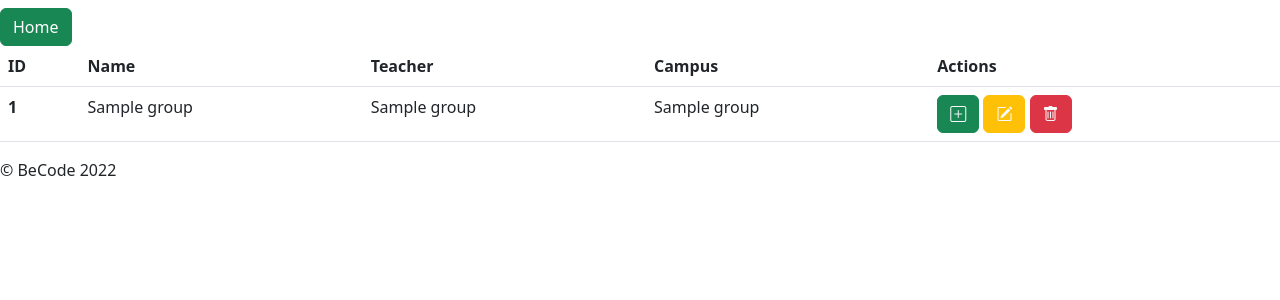
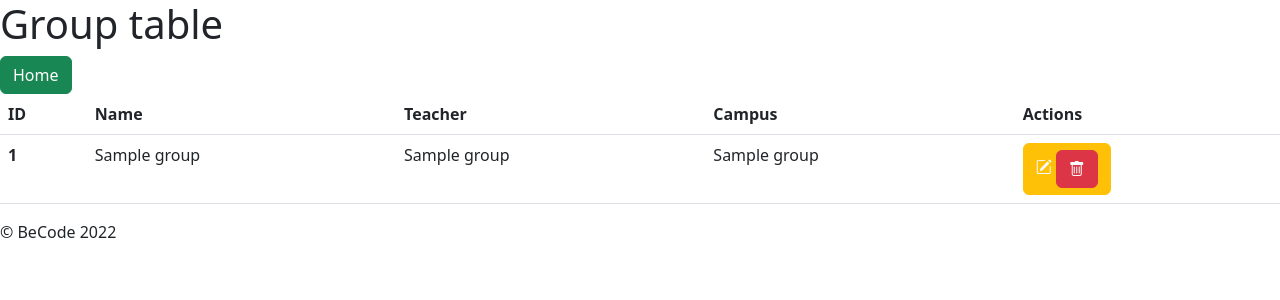
Before and after one commit to z3no/php-crud, a PHP site: template View/groupview.php in a window 1280 px wide. Shown: the top 300 px of the page. Run offline with PHP 8.4, Linux system fonts and the light colour scheme; the template is opened without the code that fills it: most values are stand-ins (such as "Sample title", 1, 10 or a date in 2020); data that the repository does not hold is empty; some libraries are stand-ins or nearby versions.

Commit message:
added the link to edit group

```diff
--- a/View/groupview.php
+++ b/View/groupview.php
@@ -1,11 +1,13 @@
 <?php
 declare(strict_types=1);
+
+$page_title = "Group table";
 require 'View/includes/header.php';
 ?>
 
 <div id="container">
 
-    <a href="index.php"><button type="button" class="btn btn-success">Home</button></a>
+    <a href="index.php?page=home"><button type="button" class="btn btn-success">Home</button></a>
 
     <table class="table table-hover">
         <thead>
@@ -25,8 +27,7 @@ require 'View/includes/header.php';
                 <td><?php echo $data->getTeacherName(); ?></td>
                 <td><?php echo $data->getCampusName(); ?></td>
                 <td>
-                    <button type="submit" class="btn btn-success"><i class="bi bi-plus-square text-light"></i></button>
-                    <button type="submit" class="btn btn-warning"><i class="bi bi-pencil-square text-light"></i></button>
+                    <a href="index.php?page=edit_group" <button type="submit" class="btn btn-warning"><i class="bi bi-pencil-square text-light"></i></button>
                     <button type="submit" class="btn btn-danger"><i class="bi bi-trash text-light"></i></button>
                 </td>
             </tr>
```
